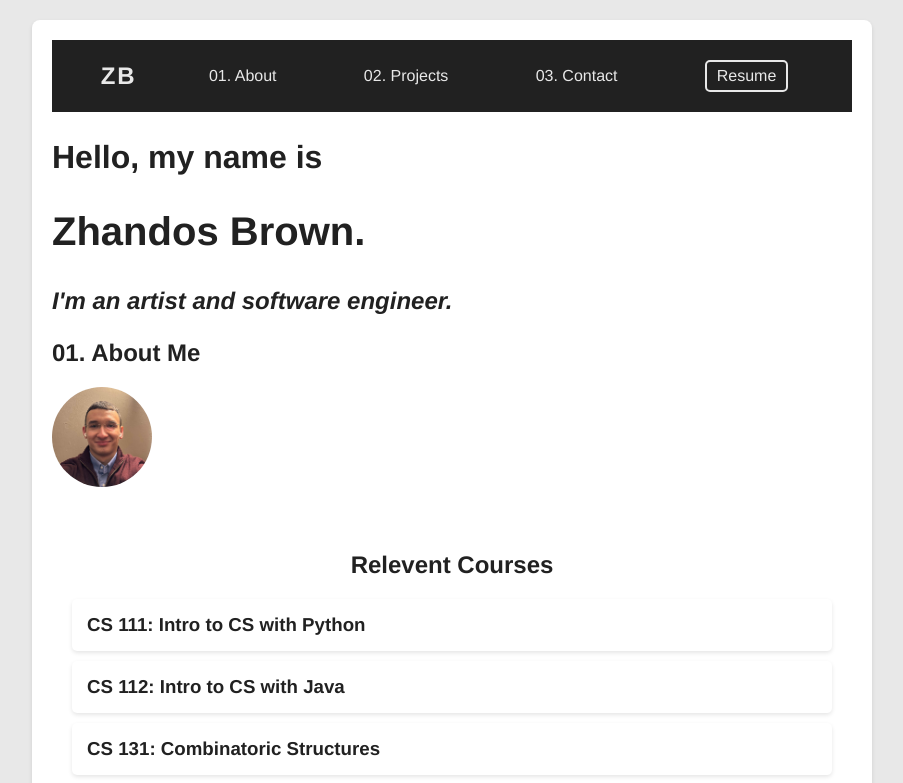
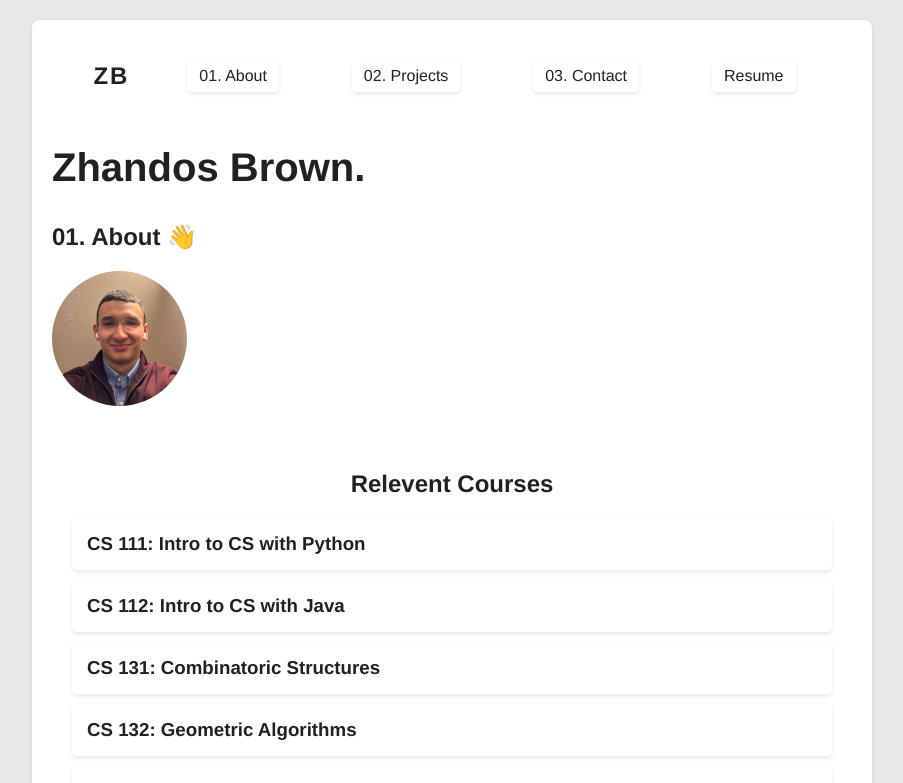
Before and after one commit to Zhandolia/2024bnk, a React (Create React App) app: page / in a window 1280 px wide. Shown: the top 783 px of the page, without its empty margins (188-1091 px from the left). Built offline with nearby package versions, Linux system fonts and the light colour scheme.

Commit message:
small changes on navbar

```diff
--- a/src/App.css
+++ b/src/App.css
@@ -8,8 +8,8 @@ body, html {
 
 img {
   border-radius: 50%;
-  width: 100px;
-  height: 100px;
+  width: 135px;
+  height: 135px;
   object-fit: cover;
 }
 
@@ -68,8 +68,8 @@ nav {
   justify-content: space-around; /* Distributes space evenly around nav items */
   align-items: center; /* Aligns items vertically */
   padding: 20px;
-  background-color: #212121; /* Fancy black background */
-  color: #e8e8e8; /* Fancy white text color */
+  background-color: #fff; /* Fancy black background */
+  color: #212121; /* Fancy white text color */
 }
 
 #logo {
@@ -79,16 +79,15 @@ nav {
 }
 
 nav a {
-  color: #e8e8e8; /* Fancy white text color */
+  color: #212121; /* Fancy white text color */
+  box-shadow: 0 2px 4px rgba(0, 0, 0, 0.1); /* Subtle shadow for depth */
+  transition: all 0.3s;
   text-decoration: none; /* Removes underline */
   margin: 0 15px; /* Spacing between nav items */
   font-size: 16px; /* Larger font size for readability */
-}
-
-nav .resume-link {
-  border: 2px solid #e8e8e8; /* Adds a fancy white border */
+  border: 2px solid #fff; /* Adds a fancy white border */
   padding: 5px 10px;
-  border-radius: 5px; /* Rounded corners */
+  border-radius: 5px;
 }
 
 /* Enhances the introduction section */
--- a/src/App.js
+++ b/src/App.js
@@ -26,14 +26,12 @@ function App() {
       <div className="content">
         <div className="intro-section">
           <section id="welcome">
-              <h1>Hello, my name is</h1>
               <h2>Zhandos Brown.</h2>
-              <h3>I'm an artist and software engineer.</h3>
           </section>
         </div>
 
         <section id="about">
-          <h1>01. About Me</h1>
+          <h1>01. About 👋</h1>
           <img src="pfp.jpeg" alt="picture" />
           {/* <p>
             Hailing from Kazakhstan, Central Asia, I'm a Computer Science sophomore at Boston University,
```
